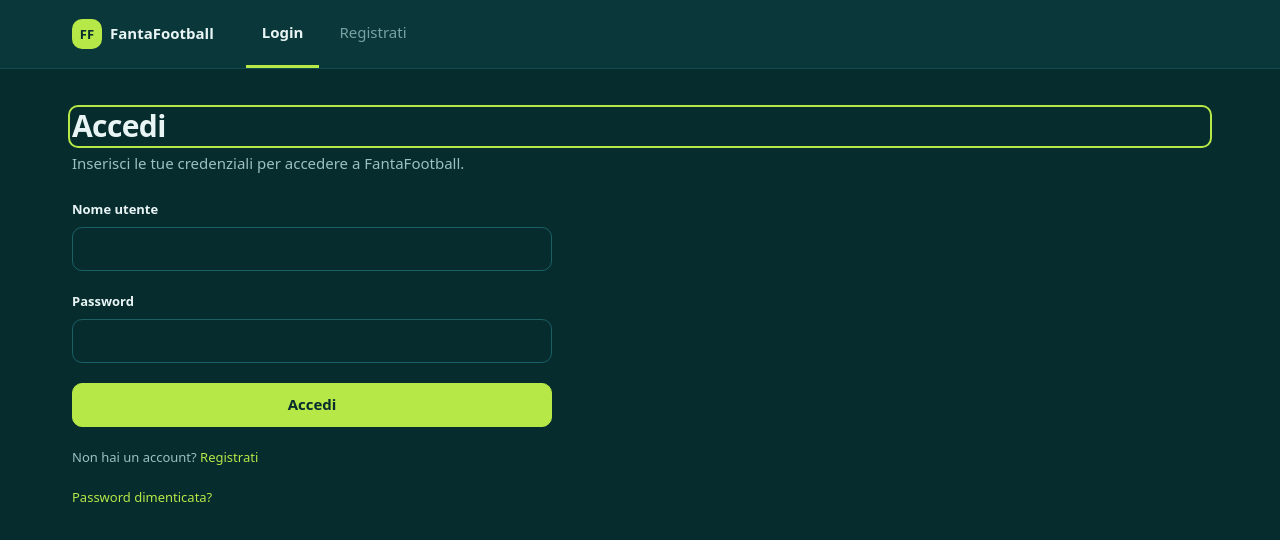
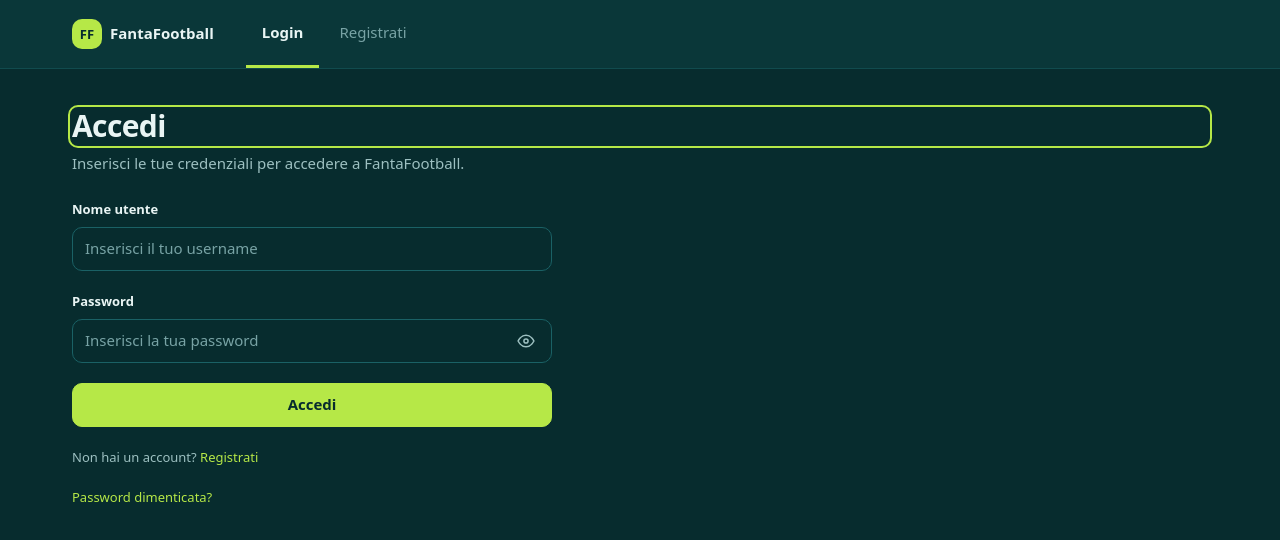
Before and after one commit to matteodecata/fanta-football, an Angular app: page /login in a window 1280 px wide. Shown: the top 540 px of the page. Built offline with nearby package versions, Linux system fonts and the light colour scheme.

Commit message:
login e registrazione placeholder

```diff
--- a/src/app/login/login.css
+++ b/src/app/login/login.css
@@ -0,0 +1,35 @@
+.password-field {
+  position: relative;
+}
+
+.password-field .input {
+  padding-right: 3rem;
+}
+
+.password-toggle {
+  position: absolute;
+  top: 50%;
+  right: var(--sp-2);
+  display: grid;
+  width: 2.25rem;
+  height: 2.25rem;
+  place-items: center;
+  border-radius: var(--r-sm);
+  color: var(--c-text-muted);
+  cursor: pointer;
+  transform: translateY(-50%);
+}
+
+.password-toggle:hover {
+  color: var(--c-text);
+}
+
+.password-toggle svg {
+  width: 1.25rem;
+  height: 1.25rem;
+  fill: none;
+  stroke: currentColor;
+  stroke-linecap: round;
+  stroke-linejoin: round;
+  stroke-width: 1.8;
+}
--- a/src/app/login/login.html
+++ b/src/app/login/login.html
@@ -20,6 +20,7 @@
         class="input"
         type="text"
         autocomplete="username"
+        placeholder="Inserisci il tuo username"
         [formField]="loginForm.username"
         [attr.aria-invalid]="loginForm.username().touched() && loginForm.username().invalid() ? true : null"
         [attr.aria-describedby]="loginForm.username().touched() && loginForm.username().invalid() ? 'username-error' : null"
@@ -35,16 +36,37 @@
 
     <div class="field">
       <label class="field__label" for="password">Password</label>
+      <div class="password-field">
         <input
           id="password"
           #passwordInput
           class="input"
-        type="password"
+          [type]="passwordVisible() ? 'text' : 'password'"
           autocomplete="current-password"
+          placeholder="Inserisci la tua password"
           [formField]="loginForm.password"
           [attr.aria-invalid]="loginForm.password().touched() && loginForm.password().invalid() ? true : null"
           [attr.aria-describedby]="loginForm.password().touched() && loginForm.password().invalid() ? 'password-error' : null"
         />
+        <button
+          class="password-toggle"
+          type="button"
+          [attr.aria-label]="passwordVisible() ? 'Nascondi password' : 'Mostra password'"
+          [attr.aria-pressed]="passwordVisible()"
+          (click)="togglePasswordVisibility()"
+        >
+          @if (passwordVisible()) {
+            <svg aria-hidden="true" viewBox="0 0 24 24" focusable="false">
+              <path d="M3 3l18 18M10.6 10.6a2 2 0 0 0 2.8 2.8M9.9 5.2A10.8 10.8 0 0 1 12 5c5 0 8.5 4 9.5 6.5a12 12 0 0 1-3.1 4.2M6.2 6.2C4.5 7.4 3.4 9 2.5 11.5 3.5 14 7 18 12 18c1 0 2-.2 2.9-.5" />
+            </svg>
+          } @else {
+            <svg aria-hidden="true" viewBox="0 0 24 24" focusable="false">
+              <path d="M2.5 12S6 5 12 5s9.5 7 9.5 7-3.5 7-9.5 7-9.5-7-9.5-7Z" />
+              <circle cx="12" cy="12" r="2.5" />
+            </svg>
+          }
+        </button>
+      </div>
       @if (loginForm.password().touched() && loginForm.password().invalid()) {
         <div id="password-error">
           @for (error of loginForm.password().errors(); track error.kind) {
--- a/src/app/login/login.ts
+++ b/src/app/login/login.ts
@@ -30,6 +30,7 @@ export class Login {
 
   // modello da passare x la form
   protected readonly credentials = signal<LoginFormValue>({ username: '', password: '' });
+  protected readonly passwordVisible = signal(false);
 
   protected readonly loginForm = form(this.credentials, (path) => {
     // per fare login devono essere campi required
@@ -42,6 +43,10 @@ export class Login {
   // per mostrare un messaggio d'errore accessibile (aria-live).
   protected readonly submitting = signal(false);
   protected readonly errorMessage = signal<string | null>(null);
+
+  protected togglePasswordVisibility(): void {
+    this.passwordVisible.update((visible) => !visible);
+  }
 
   protected onSubmit(event: Event): void {
     event.preventDefault();
--- a/src/app/register/register.css
+++ b/src/app/register/register.css
@@ -0,0 +1,35 @@
+.password-field {
+  position: relative;
+}
+
+.password-field .input {
+  padding-right: 3rem;
+}
+
+.password-toggle {
+  position: absolute;
+  top: 50%;
+  right: var(--sp-2);
+  display: grid;
+  width: 2.25rem;
+  height: 2.25rem;
+  place-items: center;
+  border-radius: var(--r-sm);
+  color: var(--c-text-muted);
+  cursor: pointer;
+  transform: translateY(-50%);
+}
+
+.password-toggle:hover {
+  color: var(--c-text);
+}
+
+.password-toggle svg {
+  width: 1.25rem;
+  height: 1.25rem;
+  fill: none;
+  stroke: currentColor;
+  stroke-linecap: round;
+  stroke-linejoin: round;
+  stroke-width: 1.8;
+}
--- a/src/app/register/register.html
+++ b/src/app/register/register.html
@@ -13,6 +13,7 @@
         class="input"
         type="text"
         autocomplete="username"
+        placeholder="Inserisci il tuo username"
         [formField]="registerForm.username"
         [attr.aria-invalid]="registerForm.username().touched() && registerForm.username().invalid() ? true : null"
         [attr.aria-describedby]="registerForm.username().touched() && registerForm.username().invalid() ? 'username-error' : null"
@@ -34,6 +35,7 @@
         class="input"
         type="email"
         autocomplete="email"
+        placeholder="es: mariorossi@gmail.com"
         [formField]="registerForm.email"
         [attr.aria-invalid]="registerForm.email().touched() && registerForm.email().invalid() ? true : null"
         [attr.aria-describedby]="registerForm.email().touched() && registerForm.email().invalid() ? 'email-error' : null"
@@ -49,16 +51,37 @@
 
     <div class="field">
       <label class="field__label" for="password">Password</label>
+      <div class="password-field">
         <input
           id="password"
           #passwordInput
           class="input"
-        type="password"
+          [type]="passwordVisible() ? 'text' : 'password'"
           autocomplete="current-password"
+          placeholder="Inserisci la tua password"
           [formField]="registerForm.password"
           [attr.aria-invalid]="registerForm.password().touched() && registerForm.password().invalid() ? true : null"
           [attr.aria-describedby]="registerForm.password().touched() && registerForm.password().invalid() ? 'password-error' : null"
         />
+        <button
+          class="password-toggle"
+          type="button"
+          [attr.aria-label]="passwordVisible() ? 'Nascondi password' : 'Mostra password'"
+          [attr.aria-pressed]="passwordVisible()"
+          (click)="togglePasswordVisibility()"
+        >
+          @if (passwordVisible()) {
+            <svg aria-hidden="true" viewBox="0 0 24 24" focusable="false">
+              <path d="M3 3l18 18M10.6 10.6a2 2 0 0 0 2.8 2.8M9.9 5.2A10.8 10.8 0 0 1 12 5c5 0 8.5 4 9.5 6.5a12 12 0 0 1-3.1 4.2M6.2 6.2C4.5 7.4 3.4 9 2.5 11.5 3.5 14 7 18 12 18c1 0 2-.2 2.9-.5" />
+            </svg>
+          } @else {
+            <svg aria-hidden="true" viewBox="0 0 24 24" focusable="false">
+              <path d="M2.5 12S6 5 12 5s9.5 7 9.5 7-3.5 7-9.5 7-9.5-7-9.5-7Z" />
+              <circle cx="12" cy="12" r="2.5" />
+            </svg>
+          }
+        </button>
+      </div>
       @if (registerForm.password().touched() && registerForm.password().invalid()) {
         <div id="password-error">
           @for (error of registerForm.password().errors(); track error.kind) {
--- a/src/app/register/register.ts
+++ b/src/app/register/register.ts
@@ -27,6 +27,7 @@ export class Register {
   private readonly passwordInput = viewChild<ElementRef<HTMLInputElement>>('passwordInput');
 
   protected readonly credentials = signal<RegisterFormValue>({username: '', email: '', password: ''})
+  protected readonly passwordVisible = signal(false);
 
   protected readonly registerForm = form(this.credentials, (path) => {
     required(path.username, {message: 'Inserisci username'});
@@ -40,6 +41,10 @@ export class Register {
 
   protected readonly submitting = signal(false);
   protected readonly errorMessage = signal<string | null>(null);
+
+  protected togglePasswordVisibility(): void {
+    this.passwordVisible.update((visible) => !visible);
+  }
 
     protected onSubmit(event: Event): void {
     event.preventDefault();
```
Lines whose indentation alone changed are shown as unchanged.
